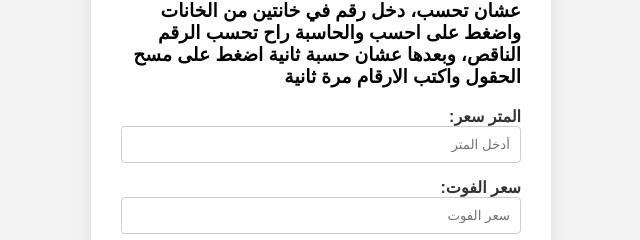
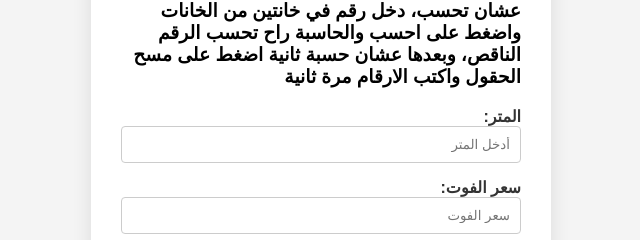
Before and after one commit to frostyqatar/house_calculator, a plain HTML site: page index.html in a window 1280 px wide. Shown: the part 148-388 px from the top of the page, 319-959 px from the left. Drawn offline with Linux system fonts and the light colour scheme.

Commit message:
Update index.html

```diff
--- a/index.html
+++ b/index.html
@@ -59,7 +59,7 @@
     <div class="container">
         <h2>حاسبة بيوت قطر</h2>
 <h3>عشان تحسب، دخل رقم في خانتين من الخانات واضغط على احسب والحاسبة راح تحسب الرقم الناقص، وبعدها عشان حسبة ثانية اضغط على مسح الحقول واكتب الارقام مرة ثانية</h3>
-        <label for="meters">المتر سعر:</label>
+        <label for="meters">المتر:</label>
         <input type="number" id="meters" step="0.01" placeholder="أدخل المتر"><br>
 
         <label for="price">سعر الفوت:</label>
```
